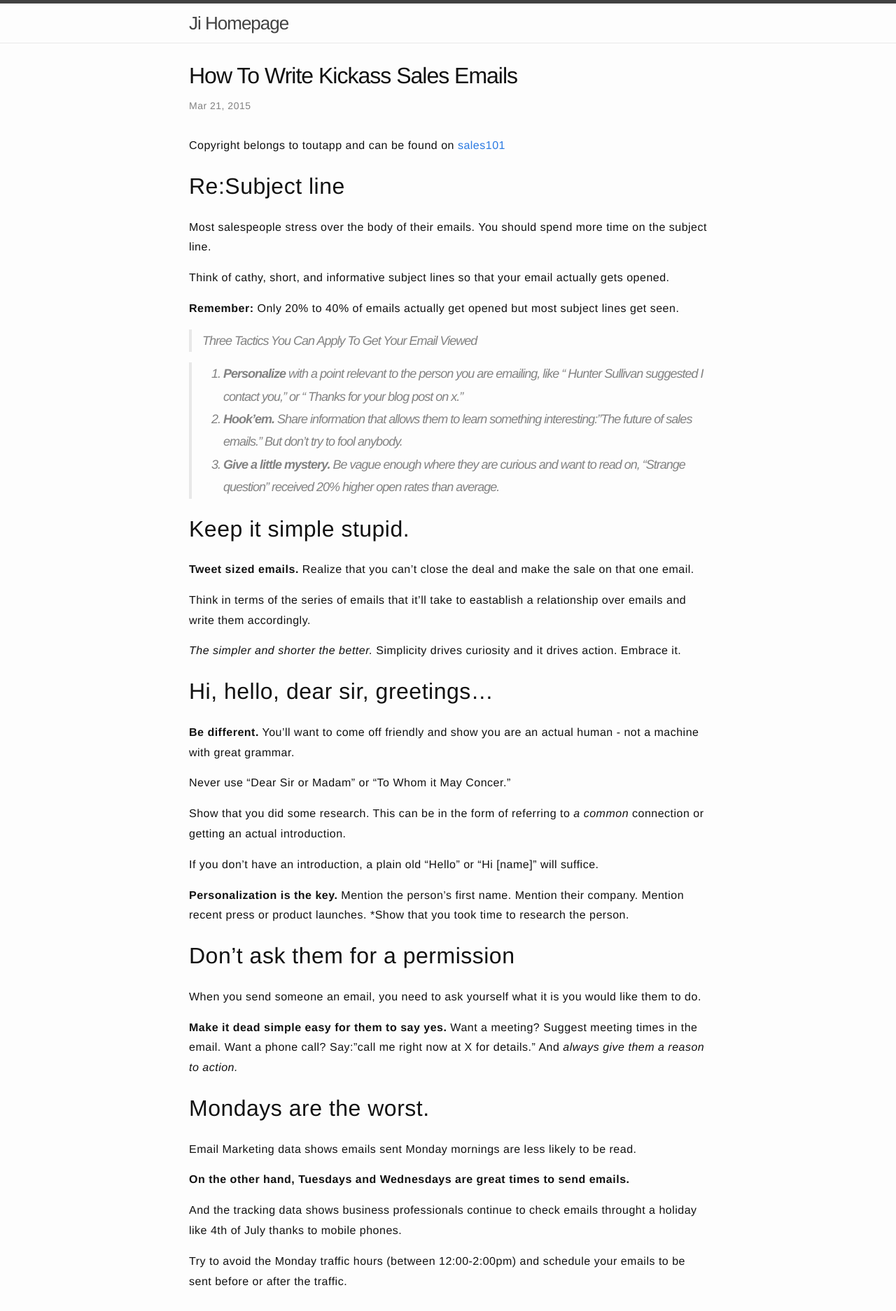
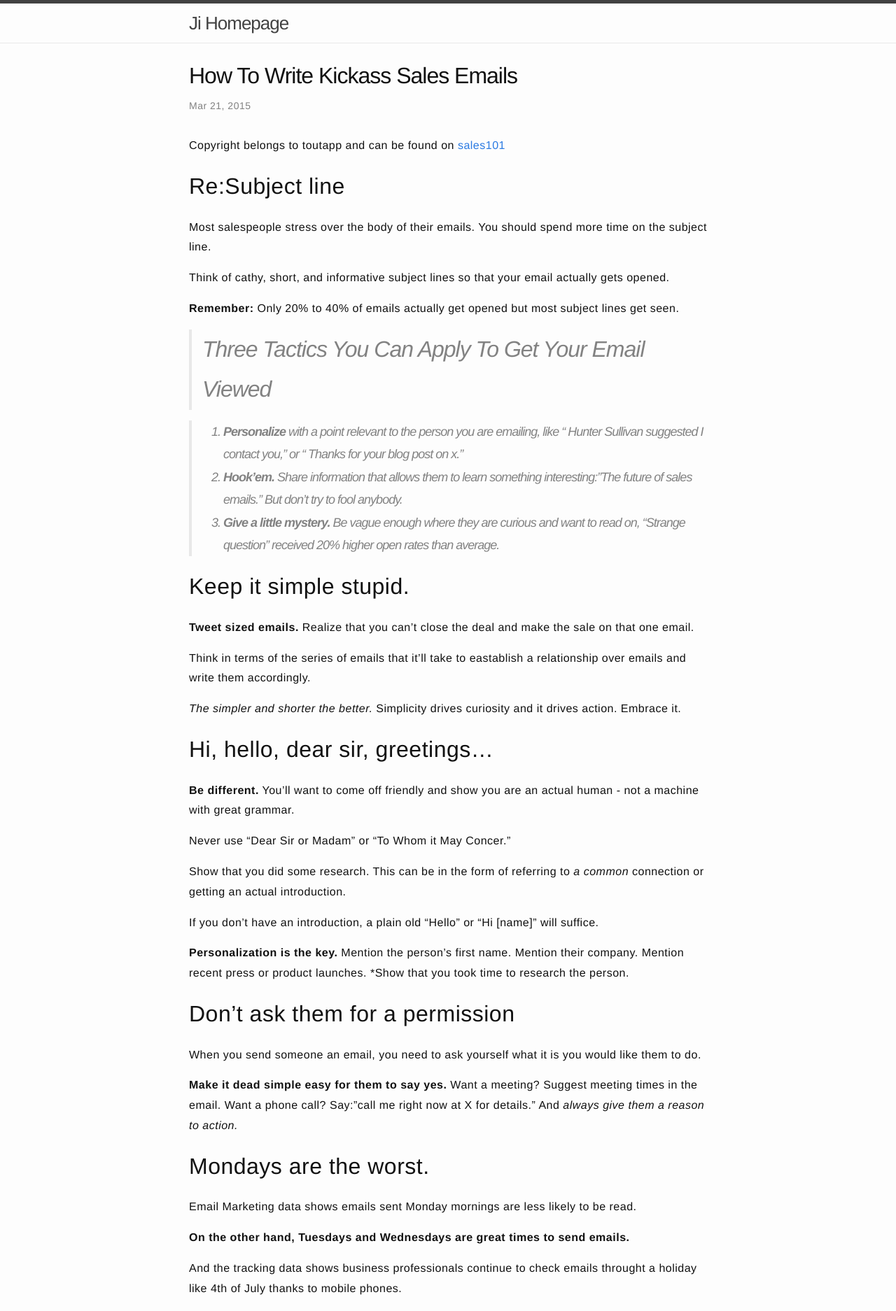
Before and after one commit to jazzi/jazzi.github.io, a Jekyll site: the page built from _posts/2015-03-21-how-to-write-kickass-sales-emails.md, in a window 1280 px wide. Shown: the top 1874 px of the page at 70% size. Built offline with Jekyll 4.4.1, drawn with Linux system fonts in a browser that asks for light colours.

```diff
--- a/_posts/2015-03-21-how-to-write-kickass-sales-emails.md
+++ b/_posts/2015-03-21-how-to-write-kickass-sales-emails.md
@@ -12,7 +12,7 @@ Think of cathy, short, and informative subject lines so that your email actually
 
 **Remember:** Only 20% to 40% of emails actually get opened but most subject lines get seen.
 
-> Three Tactics You Can Apply To Get Your Email Viewed
+> ## Three Tactics You Can Apply To Get Your Email Viewed
 
 > 1. **Personalize** with a point relevant to the person you are emailing, like " Hunter Sullivan suggested I contact you," or " Thanks for your blog post on x."
 > 2. **Hook'em.** Share information that allows them to learn something interesting:"The future of sales emails." But *don't try to fool anybody*.
```
